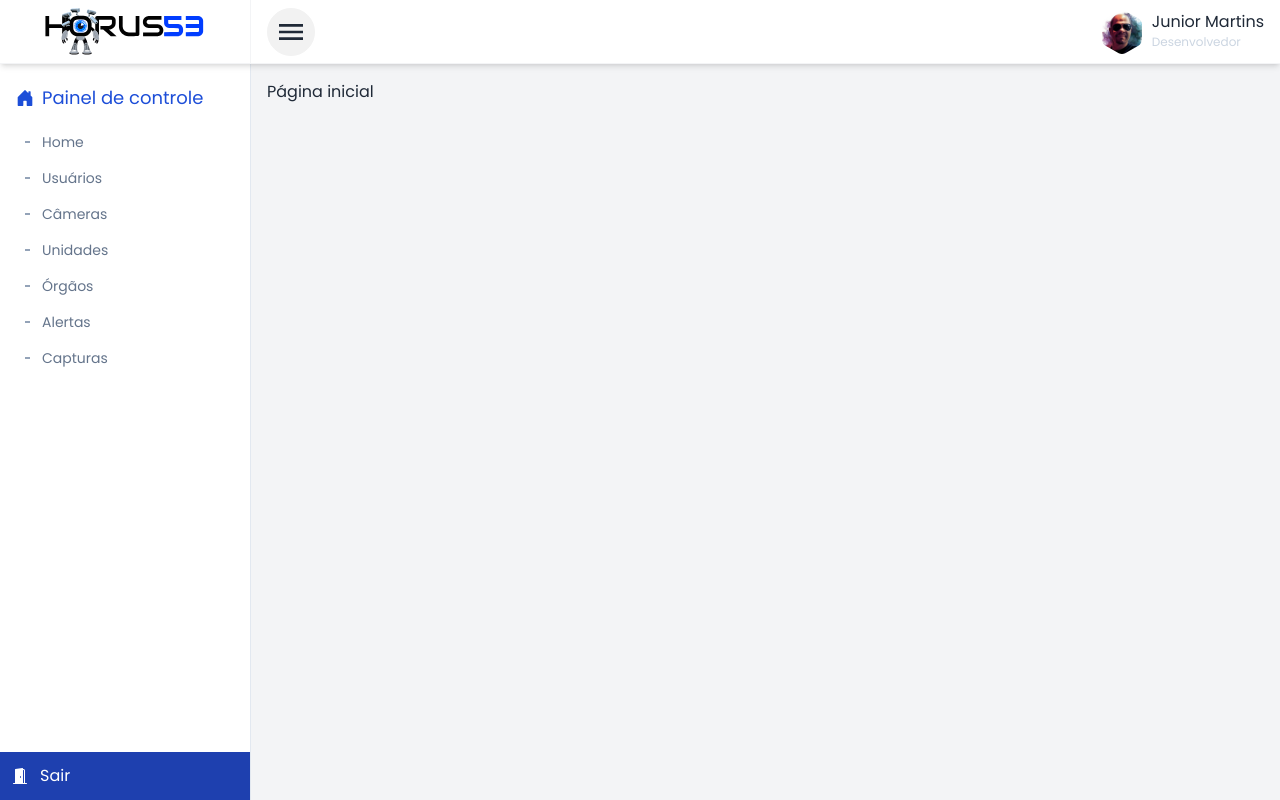
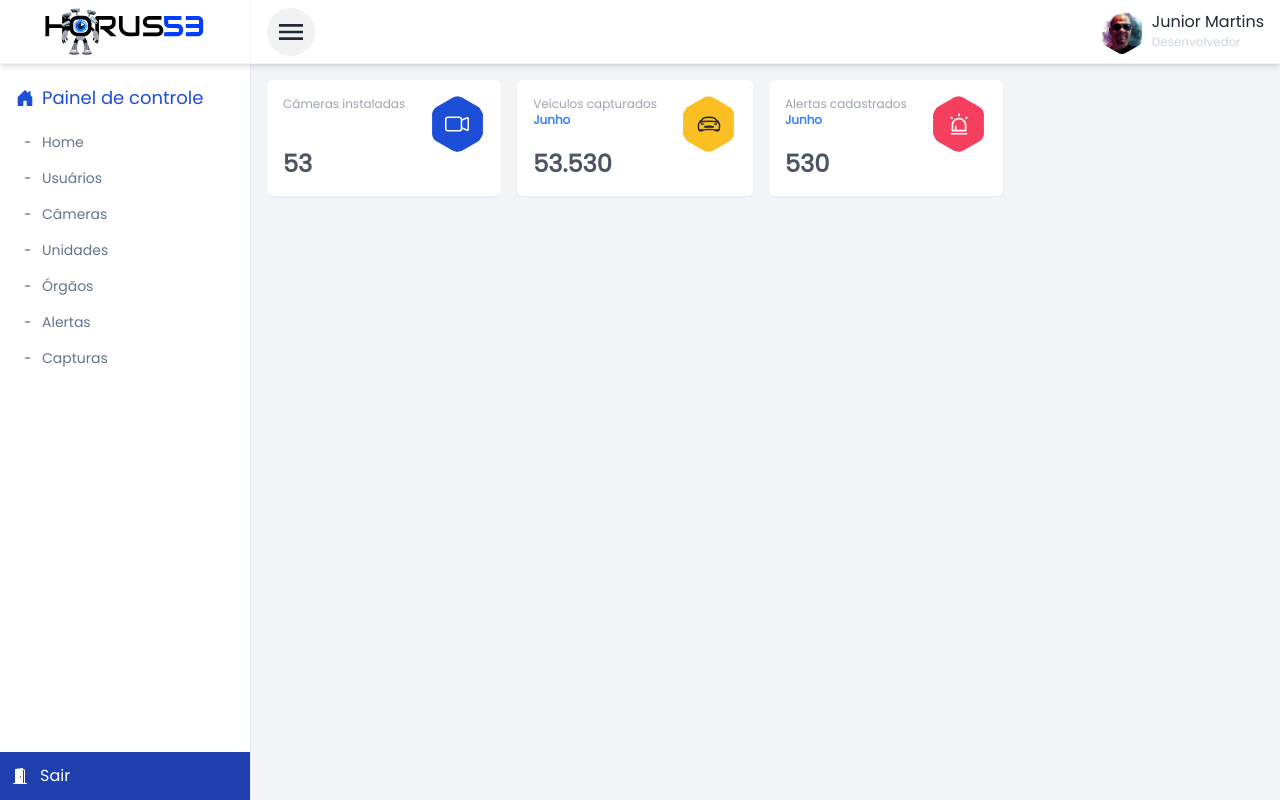
Before and after one commit to juniormartinxo/horus53-app, a Next.js app: page / in a window 1280 px wide. Built offline with nearby package versions, Linux system fonts and the light colour scheme.

Commit message:
feat: implementa os cards do dashboard

```diff
--- a/src/app/page.tsx
+++ b/src/app/page.tsx
@@ -1,5 +1,9 @@
+import { BsCameraVideo, BsImages } from 'react-icons/bs'
+import { IoCarSportOutline } from 'react-icons/io5'
+import { AiOutlineAlert } from 'react-icons/ai'
+import NavTop from './components/nav-top'
 import NavigationMenu from './components/navigation-menu'
-import NavTop from './components/nav-top'
+import styles from './styles.module.css'
 
 export default function HomePage() {
   return (
@@ -8,7 +12,49 @@ export default function HomePage() {
       <div className='flex flex-wrap h-screen'>
         <NavigationMenu />
         <div id='container' className='flex-grow p-4'>
-          <h1>Página inicial</h1>
+          <section className='flex flex-row'>
+            <div className='flex flex-row'>
+              <div className='flex flex-row flex-wrap gap-4'>
+                <div className={styles.cardDashboard}>
+                  <div className={styles.cardDashboardBody}>
+                    <span className={styles.cardDashboardTitle}>
+                      Câmeras instaladas
+                    </span>
+                    <span className={styles.cardDashboardValue}>53</span>
+                  </div>
+                  <span className={`${styles.cardDashboardIco} bg-blue-700`}>
+                    <BsCameraVideo className='text-2xl text-white' />
+                  </span>
+                </div>
+
+                <div className={styles.cardDashboard}>
+                  <div className={styles.cardDashboardBody}>
+                    <span className={styles.cardDashboardTitle}>
+                      Veículos capturados <br />
+                      <strong className='text-blue-500'>Junho</strong>
+                    </span>
+                    <span className={styles.cardDashboardValue}>53.530</span>
+                  </div>
+                  <span className={`${styles.cardDashboardIco} bg-amber-400`}>
+                    <IoCarSportOutline className='text-2xl text-gray-800' />
+                  </span>
+                </div>
+
+                <div className={styles.cardDashboard}>
+                  <div className={styles.cardDashboardBody}>
+                    <span className={styles.cardDashboardTitle}>
+                      Alertas cadastrados <br />
+                      <strong className='text-blue-500'>Junho</strong>
+                    </span>
+                    <span className={styles.cardDashboardValue}>530</span>
+                  </div>
+                  <span className={`${styles.cardDashboardIco} bg-rose-500`}>
+                    <AiOutlineAlert className='text-2xl text-white' />
+                  </span>
+                </div>
+              </div>
+            </div>
+          </section>
         </div>
       </div>
     </main>
--- a/src/app/styles.module.css
+++ b/src/app/styles.module.css
@@ -48,3 +48,23 @@
   margin-left: 25px;
   transition: margin-left 0.4s ease-in-out;
 }
+
+.cardDashboard {
+  @apply flex flex-row bg-white shadow-sm p-4 rounded-md gap-6 hover:-translate-y-1 duration-500;
+
+  .cardDashboardIco {
+    @apply rounded-full h-14 w-14 flex items-center justify-center mask mask-hexagon;
+  }
+
+  .cardDashboardBody {
+    @apply flex flex-col justify-between;
+
+    .cardDashboardTitle {
+      @apply text-xs text-gray-400 mb-5;
+    }
+
+    .cardDashboardValue {
+      @apply text-2xl text-gray-600 font-semibold;
+    }
+  }
+}
```
